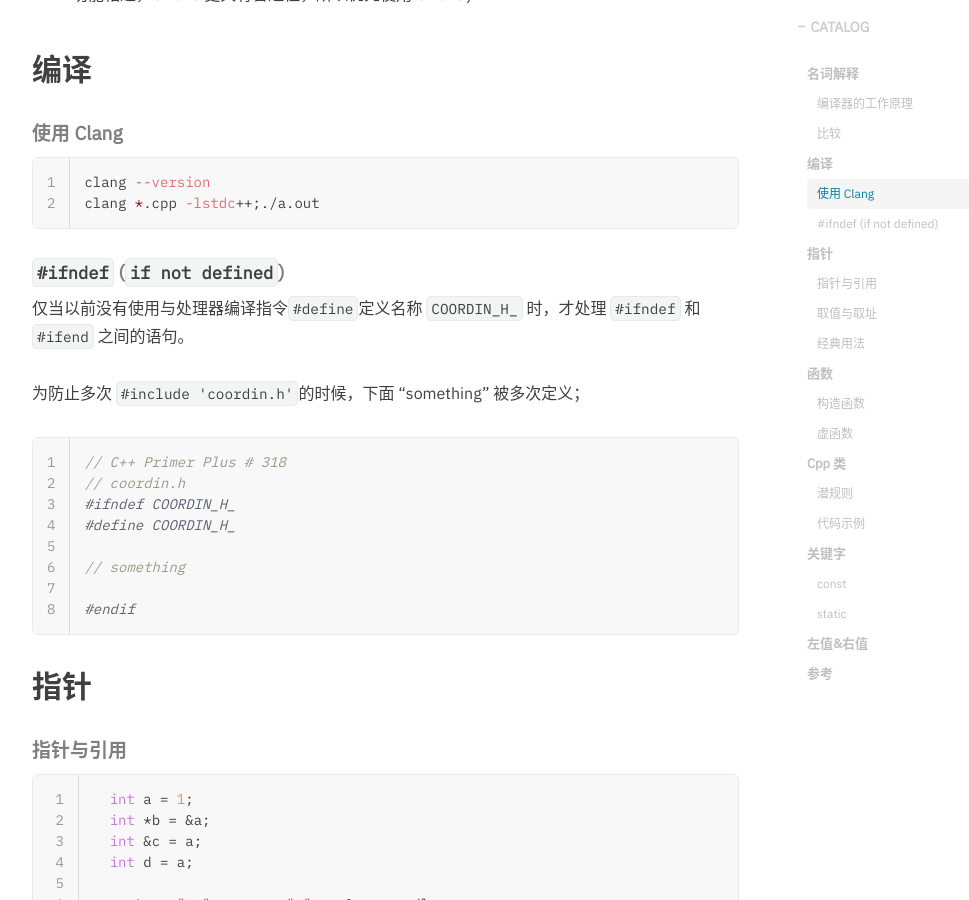
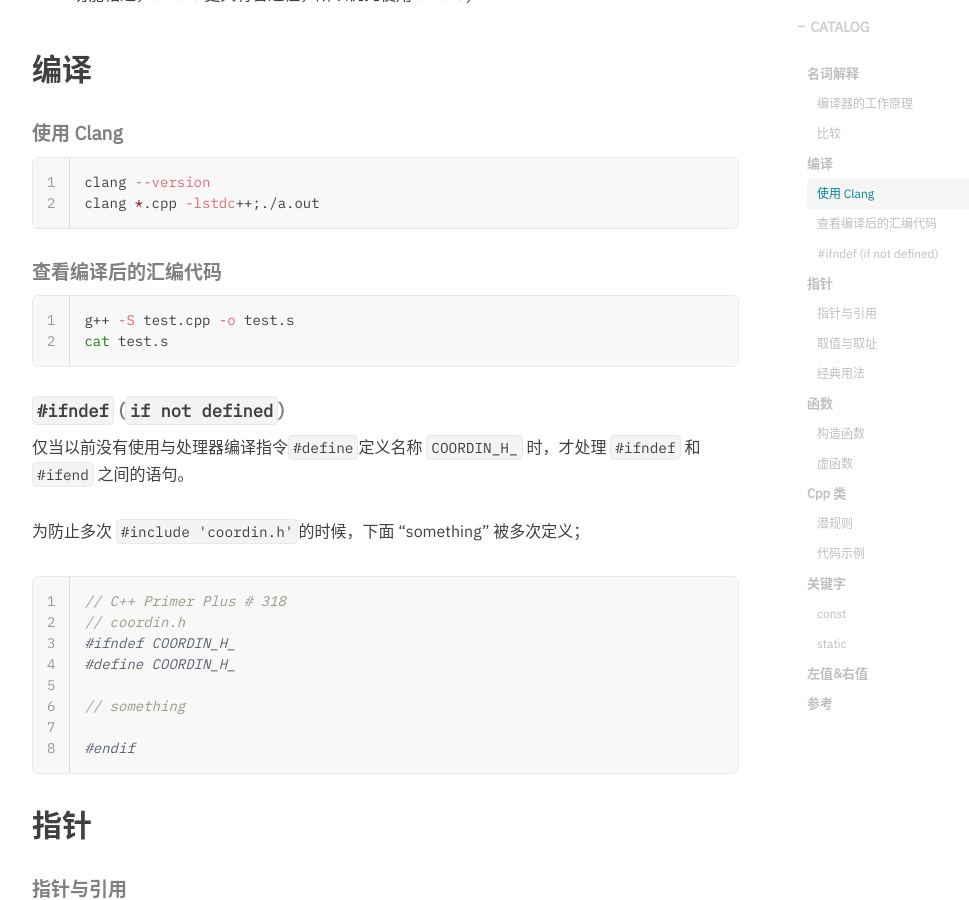
Before and after one commit to hurshi/hurshi.github.io, a Jekyll site: the page built from _posts/2022-02-25-cpp-induction.md, in a window 1280 px wide and 900 px high, scrolled down 1809 px. Shown: the whole window, without its empty margins (233-1202 px from the left). Built offline with Jekyll 4.4.1, drawn with Linux system fonts in a browser that asks for light colours; nearby versions of some CDN libraries; some web fonts are replaced; comment, search, counter and statistics services are not loaded.

Commit message:
fix blogs

````diff
--- a/_posts/2022-02-25-cpp-induction.md
+++ b/_posts/2022-02-25-cpp-induction.md
@@ -48,6 +48,13 @@ tags:
 ```shell
 clang --version
 clang *.cpp -lstdc++;./a.out
+```
+
+##### 查看编译后的汇编代码
+
+```shell
+g++ -S test.cpp -o test.s
+cat test.s
 ```
 
 ##### `#ifndef` (`if not defined`)
@@ -498,12 +505,11 @@ int main()
    int &&b = a; // ERROR! 因为‘a’是左值，而‘b’被定义为右值引用，所以不合法；
    ```
 
-
-
 3. 参考：（还没完全理解）
 
    1. [Modern C++ 深入理解左值、右值 @ 高性能架构探索](https://mp.weixin.qq.com/s/_9-0iNUw6KHTF3a-vSMCmg)
    2. [什么是 lvalue, rvalue, xvalue @JIFF](https://cloud.tencent.com/developer/article/1493839)
+
 
 
 
````
